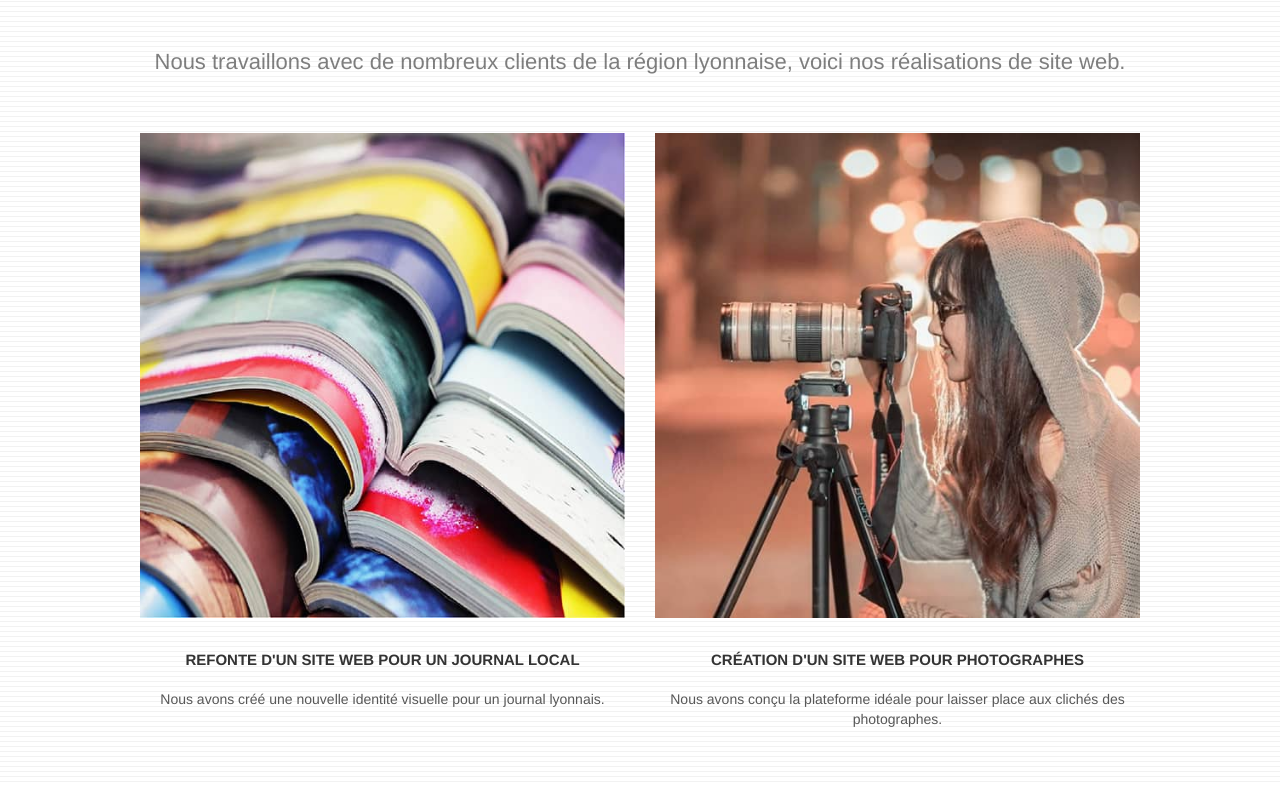
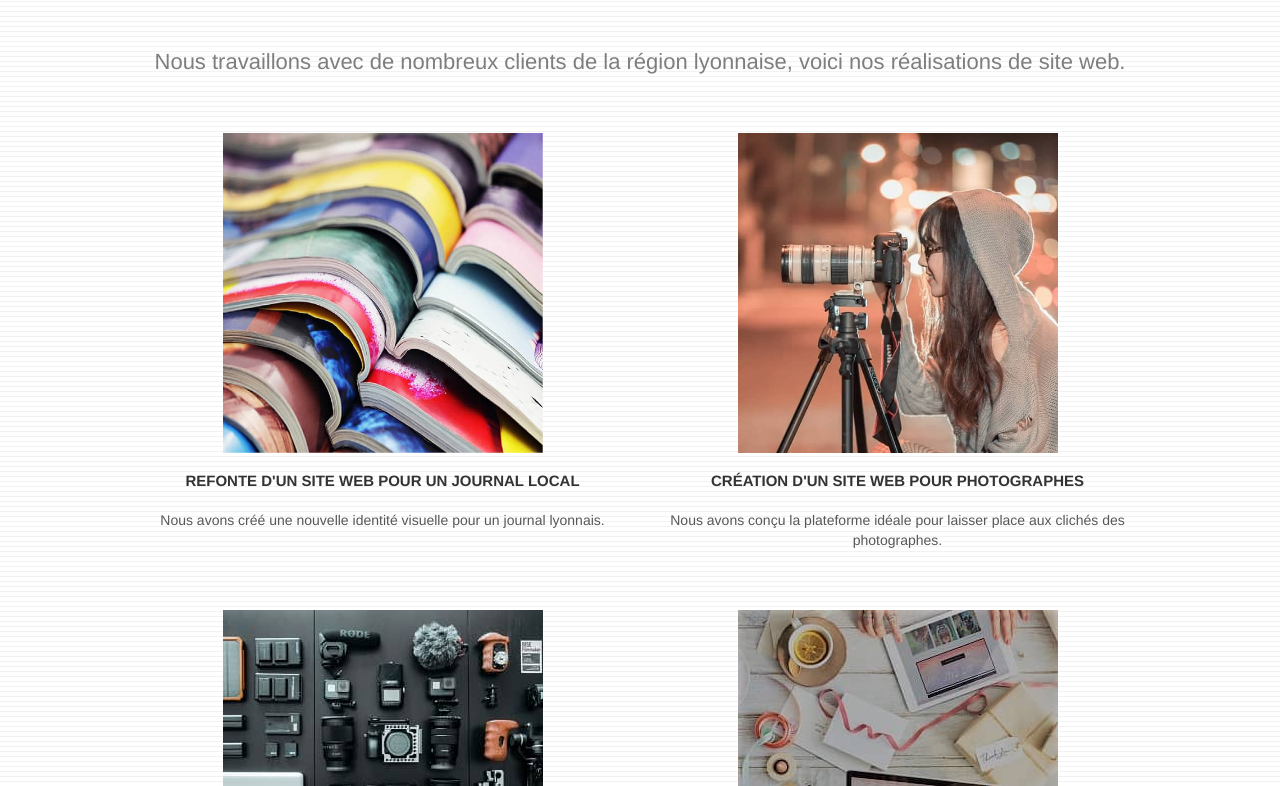
Before and after one commit to Eline31/la_panthere-entreprise_de_webdesign_lyon, a plain HTML site: page index.html in a window 1280 px wide. Shown: the part 1540-2326 px from the top of the page. Drawn offline with nearby package versions, Linux system fonts and the light colour scheme.

Commit message:
MAJ taille image et adresse

```diff
--- a/css/style.css
+++ b/css/style.css
@@ -762,6 +762,12 @@ i {
     background-image: url("../img/image-de-presentation.jpg");
 }
 
+.img-responsive {
+    margin: auto;
+    height: 320px;
+    width: 320px;
+}
+
 .adresse {
     border:1px solid #787878;
     box-shadow: 0.5px 0.5px 0.5px #484848;
@@ -774,6 +780,7 @@ i {
     display: flex;
     align-items: center;
     justify-content: center;
+    margin: auto;
 }
 
 .adresse p {
```
